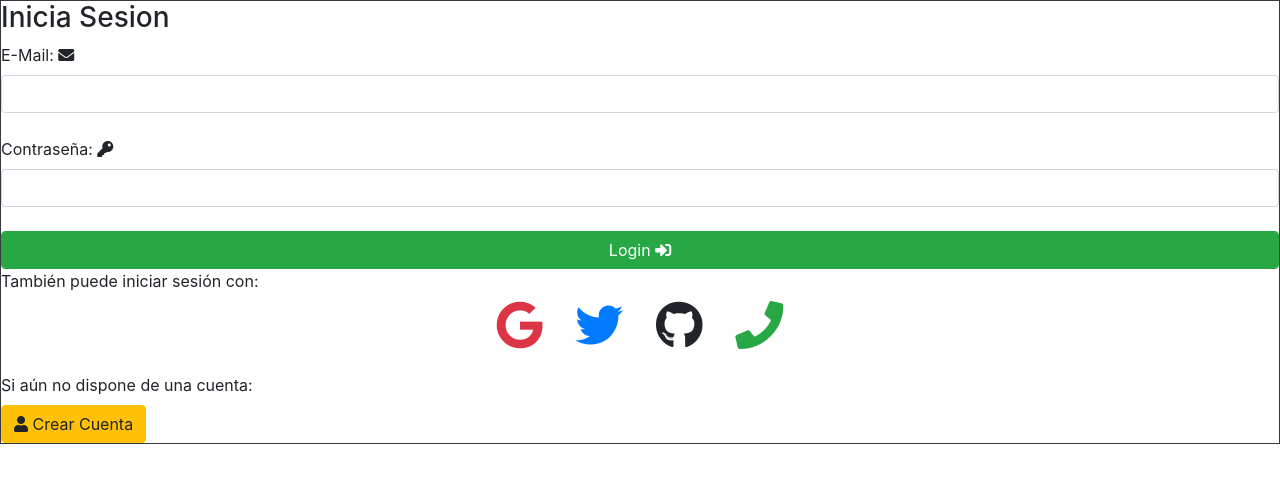
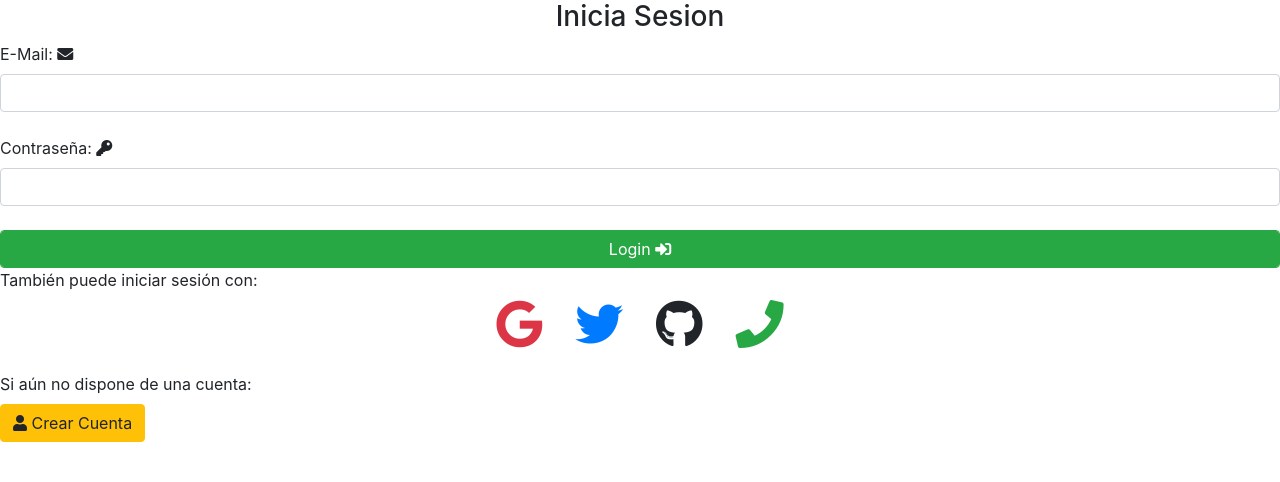
Before and after one commit to SylvainStak/Proyecto_DEW, a React (Create React App) app: page / in a window 1280 px wide. Shown: the top 482 px of the page. Built offline with nearby package versions, Linux system fonts and the light colour scheme.

Commit message:
librerias

```diff
--- a/src/componentes/Login.js
+++ b/src/componentes/Login.js
@@ -2,18 +2,22 @@ import React, { Component } from 'react';
 import '../css/login.css';
 
 class Login extends Component{
+    showPhoneModal(){
+        console.log('hola');
+    }
+
     render(){
         return(
-            <div id="login_card" className="border border-dark">
-                <h3>Inicia Sesion</h3>
+            <div id="login_card">
+                <h3 className="text-center">Inicia Sesion</h3>
 
-                <label htmlFor="email">E-Mail: <i class="fas fa-envelope"></i></label><br/>
+                <label htmlFor="email" className="">E-Mail: <i className="fas fa-envelope"></i></label><br/>
                 <input id="email" type="email" className="form-control"></input><br/>
 
-                <label htmlFor="email">Contraseña: <i class="fas fa-key"></i></label><br/>
+                <label htmlFor="email">Contraseña: <i className="fas fa-key"></i></label><br/>
                 <input id="pass" type="password" className="form-control"></input><br/>
 
-                <button id="login" className="form-control btn btn-success">Login <i class="fas fa-sign-in-alt"></i></button><br/>
+                <button id="login" className="form-control btn btn-success">Login <i className="fas fa-sign-in-alt"></i></button><br/>
 
                 <label>También puede iniciar sesión con:</label><br/>
                 <div className="d-flex justify-content-around w-25 m-auto">
@@ -26,14 +30,14 @@ class Login extends Component{
                 <span id="githubLogin">
                     <i className="fab fa-github fa-3x"></i>
                 </span>
-                <span id="phoneLogin">
+                <span id="phoneLogin" onClick={this.showPhoneModal}>
                     <i className="fas fa-phone fa-3x text-success"></i>
                 </span>
                 </div>
 
                 <br/>
                 <label>Si aún no dispone de una cuenta:</label><br/>
-                <button className="btn btn-warning"><i class="fas fa-user"></i> Crear Cuenta</button>
+                <button className="btn btn-warning"><i className="fas fa-user"></i> Crear Cuenta</button>
             </div>
         );
     }
```
Also changed, not shown: public/index.html (+1 -6 lines), 1 other file (tests, documents, lock files or other folders).
